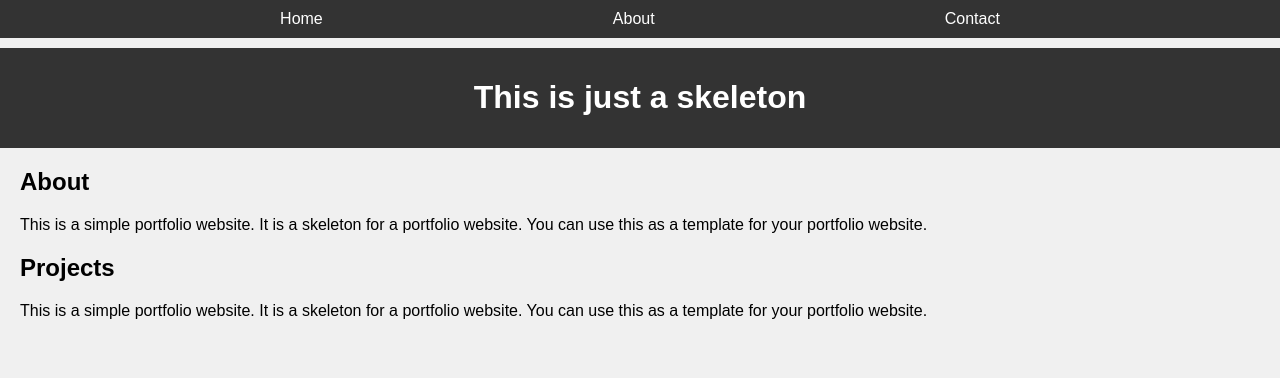
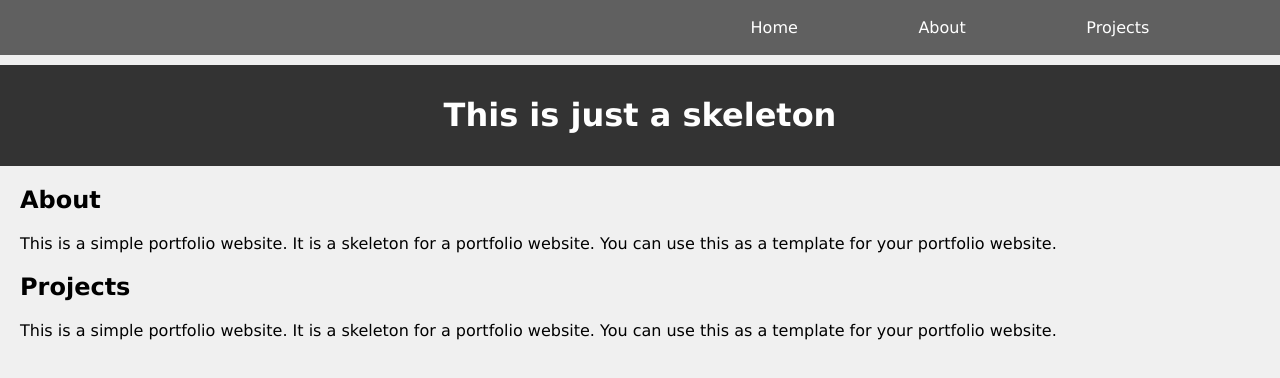
Before and after one commit to PACS-TMU/webdev-workshop-2024, a plain HTML site: page index.html in a window 1280 px wide. Drawn offline with Linux system fonts and the light colour scheme.

Commit message:
splitting navbar into logo and text

```diff
--- a/index.html
+++ b/index.html
@@ -11,11 +11,36 @@
 <body>
     <!-- Navigation Bar -->
     <nav class="navbar">
-        <ul class="navlist container">
-            <li><a href="#">Home</a></li>
-            <li><a href="#">About</a></li>
-            <li><a href="#">Contact</a></li>
-        </ul>
+        <div class="navContainer container">
+            <div class="navLogo">
+                <!-- <img
+                    class="logo"
+                    src="/assets/logo.png"
+                    alt="Logo for navbar"
+                /> -->
+            </div>
+            <div class="navList">
+                <ul class="navItems">
+                    <li>
+                        <a href="#title">
+                            Home
+                        </a>
+                    </li>
+                    <li>
+                        <a href="#about">
+                            About
+                        </a>
+                    </li>
+                    <li>
+                        <a href="#projects">
+                            Projects
+                        </a>
+                    </li>
+                </ul>
+            </div>
+
+        </div>
+
     </nav>
 
     <!-- Title -->
@@ -24,7 +49,7 @@
     </div>
 
     <!-- About Section -->
-    <div class="container">
+    <div id="about" class="container">
         <h2>About</h2>
         <p>
             This is a simple portfolio website. It is a skeleton
@@ -34,7 +59,7 @@
     </div>
 
     <!-- Project Section -->
-    <div class="container">
+    <div id="projects" class="container">
         <h2>Projects</h2>
         <p>
             This is a simple portfolio website. It is a skeleton
--- a/style.css
+++ b/style.css
@@ -1,6 +1,6 @@
 body {
     background-color: #f0f0f0;
-    font-family: Arial, sans-serif;
+    font-family: Verdana, Geneva, Tahoma, sans-serif;
     margin: 0;
     padding: 0;
 }
@@ -11,7 +11,7 @@ body {
 }
 
 .navbar {
-    background-color: #333;
+    background-color: #606060;
     color: #fff;
     padding: 10px 0;
     text-align: center;
@@ -23,14 +23,33 @@ body {
     padding: 10px;
 }
 
-.navlist {
+.navContainer {
+    display: flex;
+    flex-direction: row;
+}
+
+.navLogo {
+    width: 50%;
+}
+
+.navList {
+    width: 50%;
+    margin-left: auto;
+}
+
+.navItems {
     list-style-type: none;
-    margin: 0;
+    margin: 0.5rem;
     padding: 0;
     display: flex;
     justify-content: space-evenly;
     align-items: center;
     flex-direction: row;
+}
+
+.navItems li {
+    margin-left: 0.5rem;
+    margin-right: 0.5rem;
 }
 
 .title {
```
Also changed, not shown: assets/logo.png (added).
